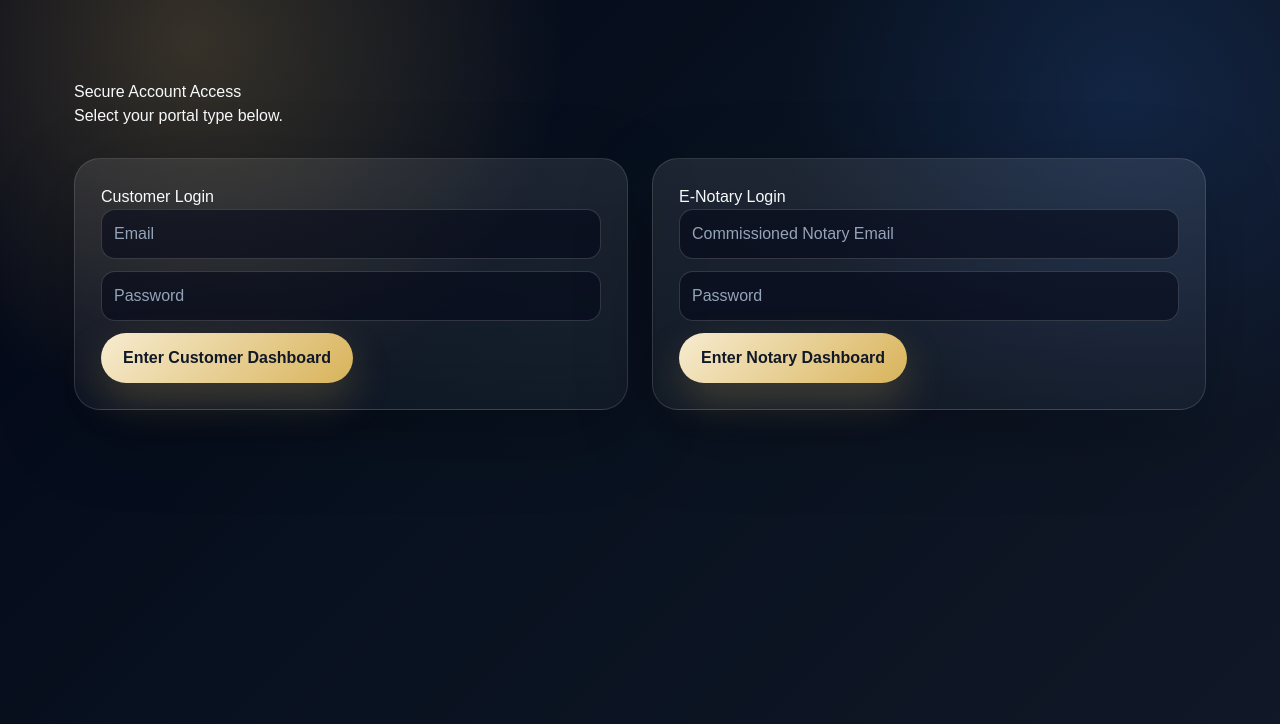
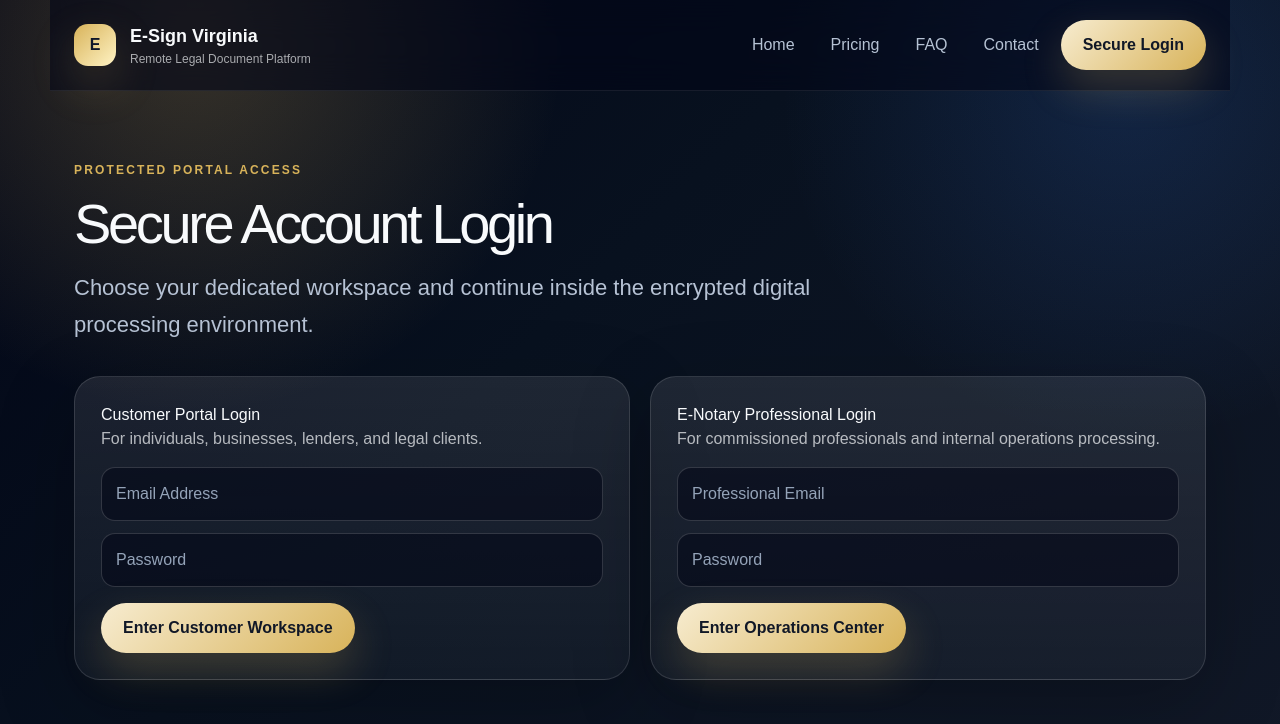
Before and after one commit to rawillia9801/esign, a Next.js app: page /login in a window 1280 px wide. Shown: the top 724 px of the page. Built offline with nearby package versions, Linux system fonts and the light colour scheme.

Commit message:
Upgrade login page to premium split auth screen

```diff
--- a/app/login/page.tsx
+++ b/app/login/page.tsx
@@ -1,24 +1,32 @@
 import Link from 'next/link'
+import Header from '../../components/Header'
 
 export default function LoginPage(){
  return (
-  <main className="container" style={{paddingTop:'80px'}}>
-   <h1>Secure Account Access</h1>
-   <p>Select your portal type below.</p>
-   <div style={{display:'grid',gridTemplateColumns:'1fr 1fr',gap:'24px',marginTop:'30px'}}>
-    <div className="card">
-      <h2>Customer Login</h2>
-      <input placeholder="Email" style={{width:'100%',padding:'12px',marginBottom:'12px'}} />
-      <input placeholder="Password" style={{width:'100%',padding:'12px',marginBottom:'12px'}} />
-      <Link href="/customer" className="btn">Enter Customer Dashboard</Link>
+  <main className="container">
+   <Header />
+   <section style={{padding:'70px 0'}}>
+    <div className="eyebrow">Protected Portal Access</div>
+    <h1 className="hero-title" style={{fontSize:'56px'}}>Secure Account Login</h1>
+    <p className="hero-copy">Choose your dedicated workspace and continue inside the encrypted digital processing environment.</p>
+
+    <div className="grid-2" style={{marginTop:'32px'}}>
+      <div className="card">
+        <h2>Customer Portal Login</h2>
+        <p style={{opacity:.7}}>For individuals, businesses, lenders, and legal clients.</p>
+        <input placeholder="Email Address" style={{width:'100%',padding:'14px',marginBottom:'12px',marginTop:'16px'}} />
+        <input placeholder="Password" style={{width:'100%',padding:'14px',marginBottom:'16px'}} />
+        <Link href="/customer" className="btn">Enter Customer Workspace</Link>
+      </div>
+      <div className="card">
+        <h2>E-Notary Professional Login</h2>
+        <p style={{opacity:.7}}>For commissioned professionals and internal operations processing.</p>
+        <input placeholder="Professional Email" style={{width:'100%',padding:'14px',marginBottom:'12px',marginTop:'16px'}} />
+        <input placeholder="Password" style={{width:'100%',padding:'14px',marginBottom:'16px'}} />
+        <Link href="/notary" className="btn">Enter Operations Center</Link>
+      </div>
     </div>
-    <div className="card">
-      <h2>E-Notary Login</h2>
-      <input placeholder="Commissioned Notary Email" style={{width:'100%',padding:'12px',marginBottom:'12px'}} />
-      <input placeholder="Password" style={{width:'100%',padding:'12px',marginBottom:'12px'}} />
-      <Link href="/notary" className="btn">Enter Notary Dashboard</Link>
-    </div>
-   </div>
+   </section>
   </main>
  )
 }
```
